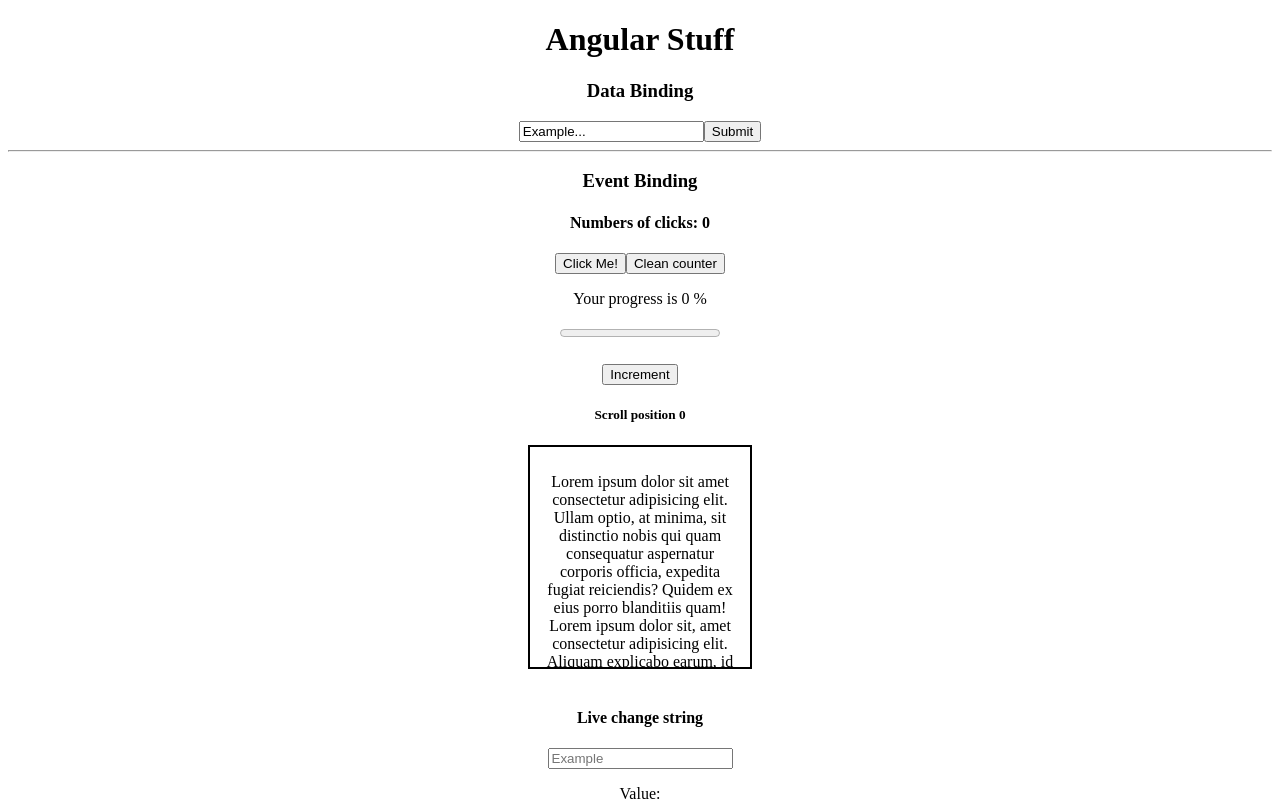
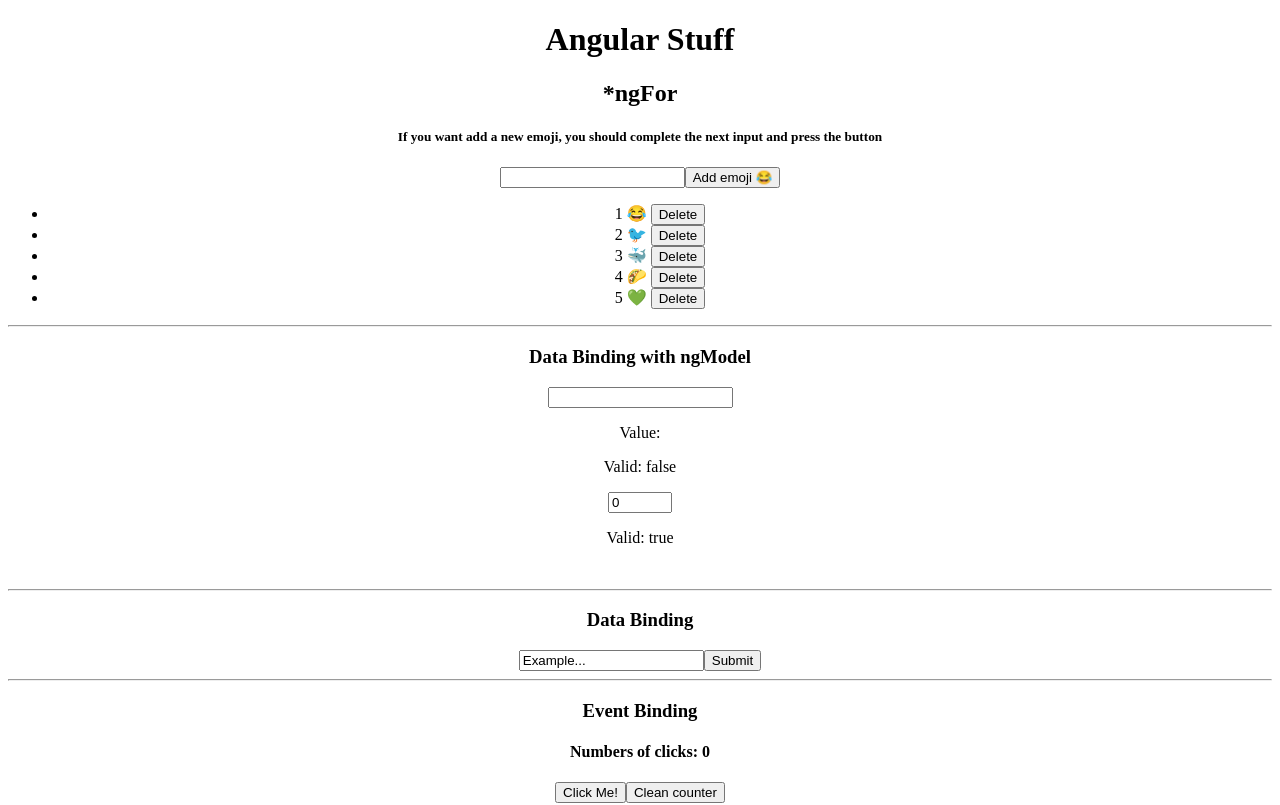
Before and after one commit to rvenegas5/my-store, an Angular app: page / in a window 1280 px wide. Shown: the top 805 px of the page. Built offline with nearby package versions, Linux system fonts and the light colour scheme.

Commit message:
Using ngFor

```diff
--- a/src/app/app.component.html
+++ b/src/app/app.component.html
@@ -1,8 +1,32 @@
 <h1>Angular Stuff</h1>
+<h2>*ngFor</h2>
+<h5>If you want add a new emoji, you should complete the next input and press the button</h5>
+<input type="text" required [(ngModel)]="emoji">
+<button style="cursor: pointer;" (click)="addEmoji()">Add emoji 😂</button>
+<ul>
+  <li *ngIf="emojis.length === 0">Don't exist any element</li>
+  <li *ngFor="let emoji of emojis; index as i">
+    {{ i + 1 }} {{ emoji }}
+    <button style="cursor: pointer;" (click)="deleteEmoji(i)">Delete</button>
+  </li>
+</ul>
+<hr>
+
+<h3>Data Binding with ngModel</h3>
+<input type="text" required #nameInput="ngModel" [(ngModel)]="textImputNgModule" />
+<br>
+<p>Value: {{ textImputNgModule }} </p>
+<p>Valid: {{ nameInput.valid }} </p>
+<input type="number" max="100" min="0" required #progressInput="ngModel" [(ngModel)]="progress" />
+<p>Valid: {{ progressInput.valid }} </p>
+<br>
+<hr>
+
 <h3>Data Binding</h3>
 <input type="text" [value]="textExample" />
 <button [disabled]="btnDisabled" >Submit</button>
 <hr>
+
 <h3>Event Binding</h3>
 <h4>Numbers of clicks: {{ count }}</h4>
 <button style="cursor: pointer;" (click)="onClick()" >
@@ -13,7 +37,10 @@
 <p>Your progress is {{ progress }} %</p>
 <progress max="100" [value]="progress"></progress>
 <br>
-<h5>{{ warning }}</h5>
+<h5 *ngIf="progress === 100; else elseBlock">{{ warning }}</h5>
+<ng-template #elseBlock>
+  <h5>Your progress is {{ progress }}%</h5>
+</ng-template>
 <button style="cursor: pointer;" (click)="incrementProgress()" >Increment</button>
 <br>
 <h5>Scroll position {{ scrollOfDiv }} </h5>
--- a/src/app/app.component.ts
+++ b/src/app/app.component.ts
@@ -11,10 +11,12 @@
   textExample: string = "Example..."
   count: number = 0;
   progress: number = 0;
-  warning!: string;
+  warning:string = "100% is the maximum value";
   scrollOfDiv: number = 0;
   textInput!: string;
-
+  textImputNgModule!: string;
+  emojis: string[] = [ "😂" , "🐦", "🐳","🌮", "💚"];
+  emoji: string = '';
   onClick(): void {
     this.count = this.count + 1;
   }
@@ -24,9 +26,7 @@
   }
 
   incrementProgress(): void {
-    if (this.progress === 100)
-      this.warning = "The max increment is 100%";
-    else
+    if (this.progress < 100)
       this.progress = this.progress + 2;
   }
 
@@ -39,4 +39,14 @@
     const element = event.target as HTMLInputElement;
     this.textInput = element.value;
   }
+
+  addEmoji():void {
+    if (this.emoji !== "")
+      this.emojis.push(this.emoji);
+      this.emoji = ""
+  }
+
+  deleteEmoji(index: number):void {
+    this.emojis.splice(index, 1);
+  }
 }
--- a/src/app/app.module.ts
+++ b/src/app/app.module.ts
@@ -1,5 +1,6 @@
 import { NgModule } from '@angular/core';
 import { BrowserModule } from '@angular/platform-browser';
+import { FormsModule } from '@angular/forms';
 
 import { AppRoutingModule } from './app-routing.module';
 import { AppComponent } from './app.component';
@@ -10,7 +11,8 @@
   ],
   imports: [
     BrowserModule,
-    AppRoutingModule
+    AppRoutingModule,
+    FormsModule
   ],
   providers: [],
   bootstrap: [AppComponent]
```
